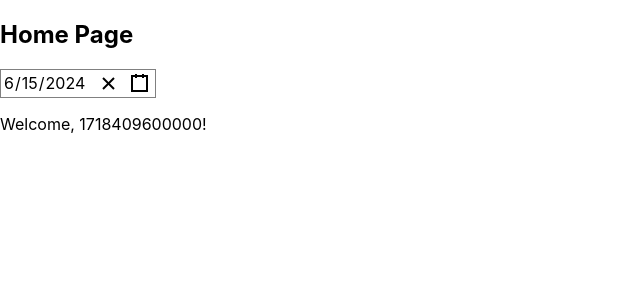
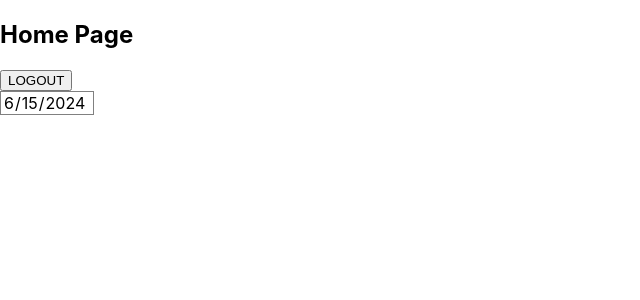
Before and after one commit to karthikironman/pomodoro-frontend, a React (Create React App) app: page /home in a window 1280 px wide. Shown: the top 300 px of the page, without its empty margins (0-640 px from the left). Built offline with nearby package versions, Linux system fonts and the light colour scheme; sample sign-in values are in the browser's storage.

Commit message:
settings the Application ready for integration

```diff
--- a/src/App.js
+++ b/src/App.js
@@ -1,15 +1,16 @@
-import React from 'react';
-import { BrowserRouter as Router, Routes, Route } from 'react-router-dom';
-import Login from './components/Login';
-import Home from './components/Home';
-import NotFound from './components/NotFound';
+import React from "react";
+import { BrowserRouter as Router, Routes, Route } from "react-router-dom";
+import Login from "./components/Login";
+import Home from "./components/Home";
+import NotFound from "./components/NotFound";
+import ProtectedRoute from "./components/ProtectedRoute";
 
 const App = () => {
   return (
     <Router>
       <Routes>
         <Route path="/" element={<Login />} />
-        <Route path="/home" element={<Home />} />
+        <Route path="/home" element={<ProtectedRoute element={<Home />} />} />
         <Route path="/notfound" element={<NotFound />} />
         <Route path="*" element={<NotFound />} />
       </Routes>
--- a/src/components/Home.js
+++ b/src/components/Home.js
@@ -1,15 +1,13 @@
-import React, { useEffect, useState } from 'react';
-import { useNavigate } from 'react-router-dom';
+import React, { useEffect, useState } from "react";
 import "./Home.scss";
-import DatePicker from 'react-date-picker';
+import DatePicker from "react-date-picker";
 
-import 'react-date-picker/dist/DatePicker.css';
-import 'react-calendar/dist/Calendar.css';
+import "react-date-picker/dist/DatePicker.css";
+import "react-calendar/dist/Calendar.css";
 
 const Home = () => {
-  const navigate = useNavigate();
-  const username = sessionStorage.getItem('username');
-  const [dateHolder, setDateHolder] = useState(0)
+  const username = sessionStorage.getItem("username");
+  const [dateHolder, setDateHolder] = useState(0);
 
   const getToday1sTS = () => {
     //the timestamp of 1st second of the day is the id
@@ -19,24 +17,22 @@ const Home = () => {
     let day = currTime.getDate();
     let month = currTime.getMonth();
     let year = currTime.getFullYear();
-    let Today1sTS = new Date(year,month,day).getTime();
-    console.log({Today1sTS, day, month, year})
+    let Today1sTS = new Date(year, month, day).getTime();
+    console.log({ Today1sTS, day, month, year });
     return Today1sTS;
-  }
+  };
+
+  useEffect(() => {
+    setDateHolder(getToday1sTS());
+  }, []);
+
   const convObjToTS = (obj) => {
-    return obj.getTime();
-  }
+    return obj ? obj.getTime() : obj;
+  };
 
   const convTSToObj = (TS) => {
     return new Date(TS);
-  }
-
-  useEffect(() => {
-    setDateHolder(getToday1sTS());
-    if (!username) {
-      navigate('/');
-    }
-  }, [username, navigate]);
+  };
 
   if (!username) {
     return null; // or a loading spinner, if you prefer
@@ -45,8 +41,26 @@ const Home = () => {
   return (
     <div className="home-container">
       <h2>Home Page</h2>
-      <DatePicker onChange={(obj) => setDateHolder(convObjToTS(obj))} value={convTSToObj(dateHolder)}/>
-      <p>Welcome, {dateHolder}!</p>
+      <button
+        onClick={() => {
+          sessionStorage.clear();
+          window.location.reload();
+        }}
+      >
+        LOGOUT
+      </button>
+      <div className="date-row">
+        <DatePicker
+          clearIcon={null}
+          calendarIcon={null}
+          onChange={(obj) => setDateHolder(convObjToTS(obj))}
+          value={convTSToObj(dateHolder)}
+        />
+        {getToday1sTS() != dateHolder && (
+          <button onClick={() => setDateHolder(getToday1sTS())}>Today</button>
+        )}
+      </div>
+
     </div>
   );
 };
--- a/src/components/Home.scss
+++ b/src/components/Home.scss
@@ -1,3 +1,8 @@
 .home-container{
-
+    .date-row{
+        display:flex;
+        button{
+            margin-left: 1rem;
+        }
+    }
 }
--- /dev/null
+++ b/src/components/ProtectedRoute.js
@@ -0,0 +1,14 @@
+import React from 'react';
+import { Navigate } from 'react-router-dom';
+
+const ProtectedRoute = ({ element }) => {
+  const username = sessionStorage.getItem('username');
+
+  if (!username) {
+    return <Navigate to="/" replace />;
+  }
+
+  return element;
+};
+
+export default ProtectedRoute;
```
